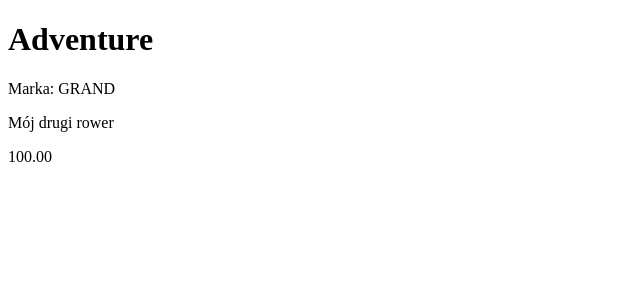
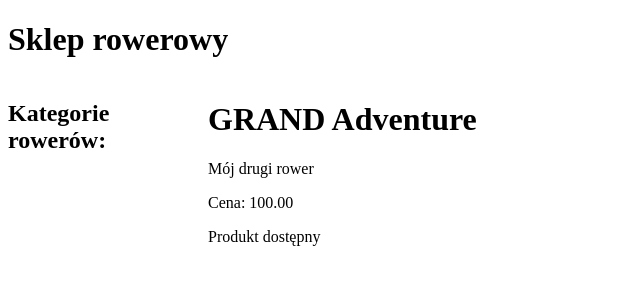
Before and after one commit to julek87/Sklep-rowerowy, a Django app: page /produkt/2/ in a window 1280 px wide. Shown: the top 300 px of the page, without its empty margins (0-640 px from the left). Run offline with Django 5.2, Linux system fonts and the light colour scheme; data comes from the database, SQL or seed files in the repository; both versions use the stored data as it was after the commit.

Commit message:
Dodanie bloków i html-i

```diff
--- a/Produkty/templates/produkt.html
+++ b/Produkty/templates/produkt.html
@@ -1,3 +1,5 @@
+{% extends 'szablon.html' %}
+{% block produkt%}
 <!DOCTYPE html>
 <html lang="pl">
 <head>
@@ -6,13 +8,19 @@
 </head>
 <body>
     {% if produkt_user %}
-        <h1> {{ produkt_user.model}}</h1>
-        <p> Marka: {{ produkt_user.marka }}</p>
+        <h1> {{ produkt_user.marka }} {{ produkt_user.model}}</h1>
         <p> {{ produkt_user.opis}} </p>
-        <p> {{ produkt_user.cena}} </p>
+        <p> Cena: {{ produkt_user.cena}} </p>
+        <p> {% if produkt_user.rezerwacja %}
+                Rezerwacja
+            {% else%}
+                Produkt dostępny
+            {% endif %}
+        </p>
     {% else %}
         <p> Brak produktu. </p>
     {% endif %}
 
 </body>
 </html>
+{% endblock %}
--- a/Produkty/templates/szablon.html
+++ b/Produkty/templates/szablon.html
@@ -5,10 +5,20 @@
     <title>Title</title>
 </head>
 <body>
-    <h1>Sklep rowerowy</h1>
-    <h2>Kategorie rowerów:</h2>
-    {% for kat in kategorie %}
-    <p><a href = 'kategoria/{{ kat.id }}'> {{ kat.nazwa }}</a></p>
-    {% endfor %}
+    <div>
+        <h1>Sklep rowerowy</h1>
+    </div>
+    <div style="clear:both"></div>
+    <div style="width: 200px; float: left">
+        <h2>Kategorie rowerów:</h2>
+        {% for kat in kategorie %}
+        <p><a href = 'kategoria/{{ kat.id }}'> {{ kat.nazwa }}</a></p>
+        {% endfor %}
+    </div>
+
+    <div style="width: 600px; float: left">
+        {% block produkt %} {% endblock produkt %}
+    </div>
+    <div style="clear:both"></div>
 </body>
 </html>
--- a/Produkty/views.py
+++ b/Produkty/views.py
@@ -10,6 +10,13 @@
 
 def kategoria(request, id):
     kategoria_user = Kategoria.objects.get(pk=id)
+    kategorie_rowery = Produkty.objects.filter(kategoria=kategoria_user)
+    kategorie = Kategoria.objects.all()
+    dane = {'kategoria_user': kategoria_user,
+                 'kategorie_rowery': kategorie_rowery,
+                 'kategorie': kategorie}
+    return render(request, 'kategorie_rowery.html', dane)
+
 
 def produkt(request, id):
     produkt_user = Produkty.objects.get(pk=id)
```
Also changed, not shown: Produkty/templates/kategorie_rowery.html (added, +19 -0 lines), db.sqlite3.
